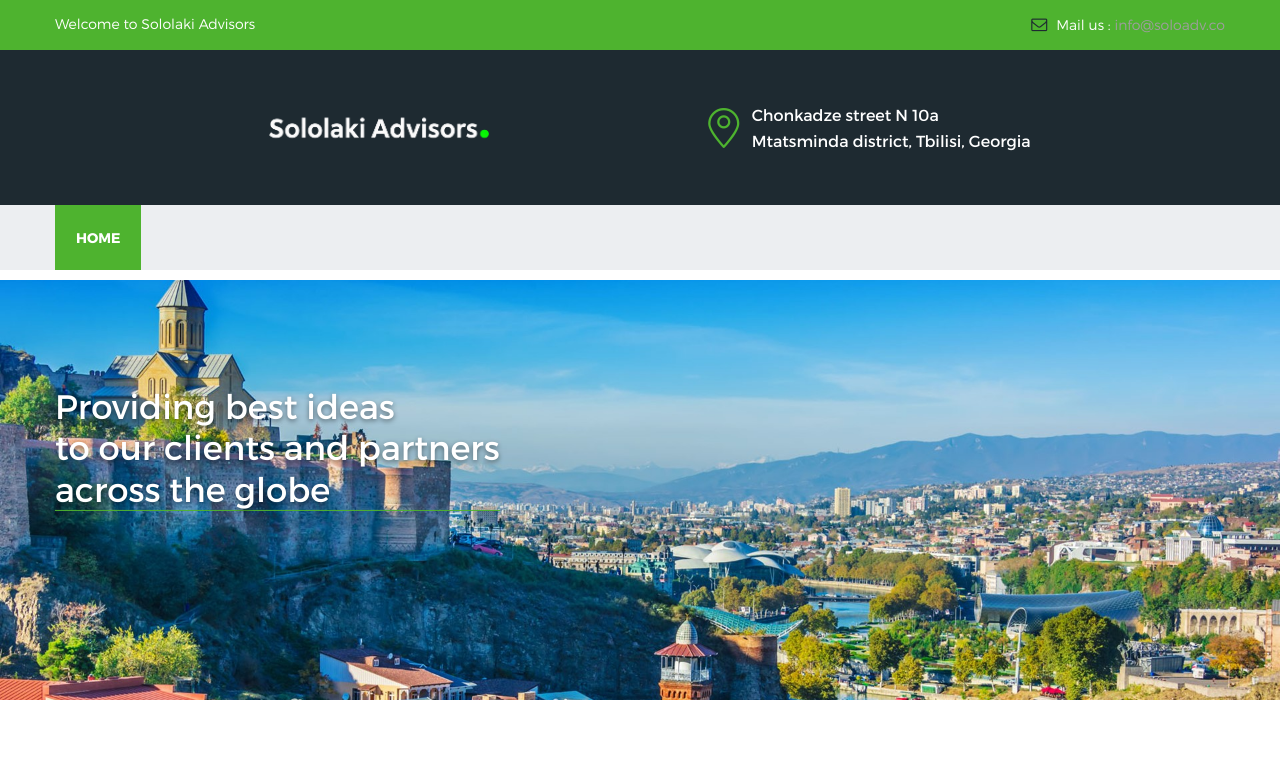
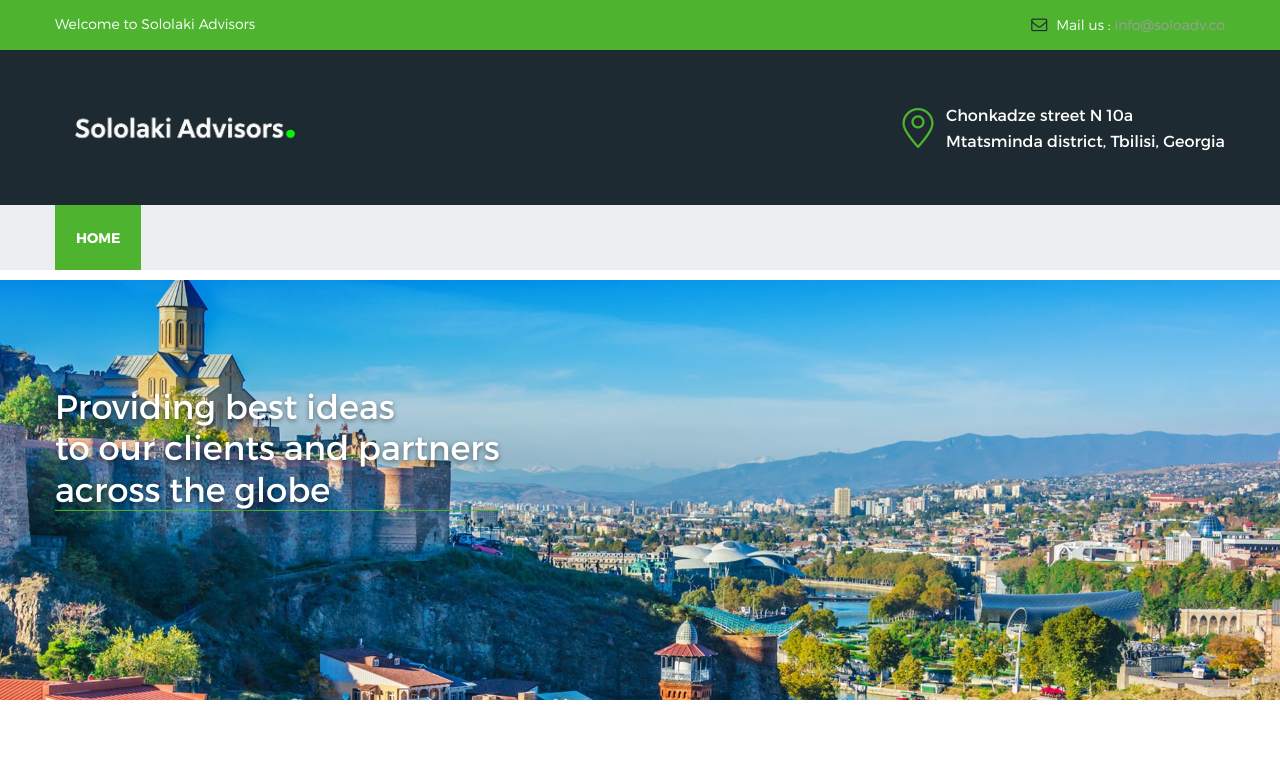
Before and after one commit to DmitryZ75/solo, a plain HTML site: page index.html in a window 1280 px wide. Shown: the top 769 px of the page. Drawn offline with Linux system fonts and the light colour scheme; files whose address does not match are found by name.

Commit message:
logo location fix

```diff
--- a/css/slider-fix.css
+++ b/css/slider-fix.css
@@ -162,3 +162,27 @@
   #banner.sol-banner .sol-slide { animation: none; }
   #banner.sol-banner .sol-slide-second { display: none; }
 }
+/* Align logo with main content */
+.bottom_header .container > a.logo {
+    position: relative !important;
+    left: 0 !important;
+    right: auto !important;
+    transform: none !important;
+    margin: 0 !important;
+    padding: 0 !important;
+    float: none !important;
+    flex-shrink: 0;
+}
+
+.bottom_header .container {
+    display: flex !important;
+    align-items: center;
+    justify-content: space-between;
+}
+
+/* Fix Bootstrap clearfix inside flex header */
+.bottom_header .container::before,
+.bottom_header .container::after {
+    display: none !important;
+    content: none !important;
+}
```
